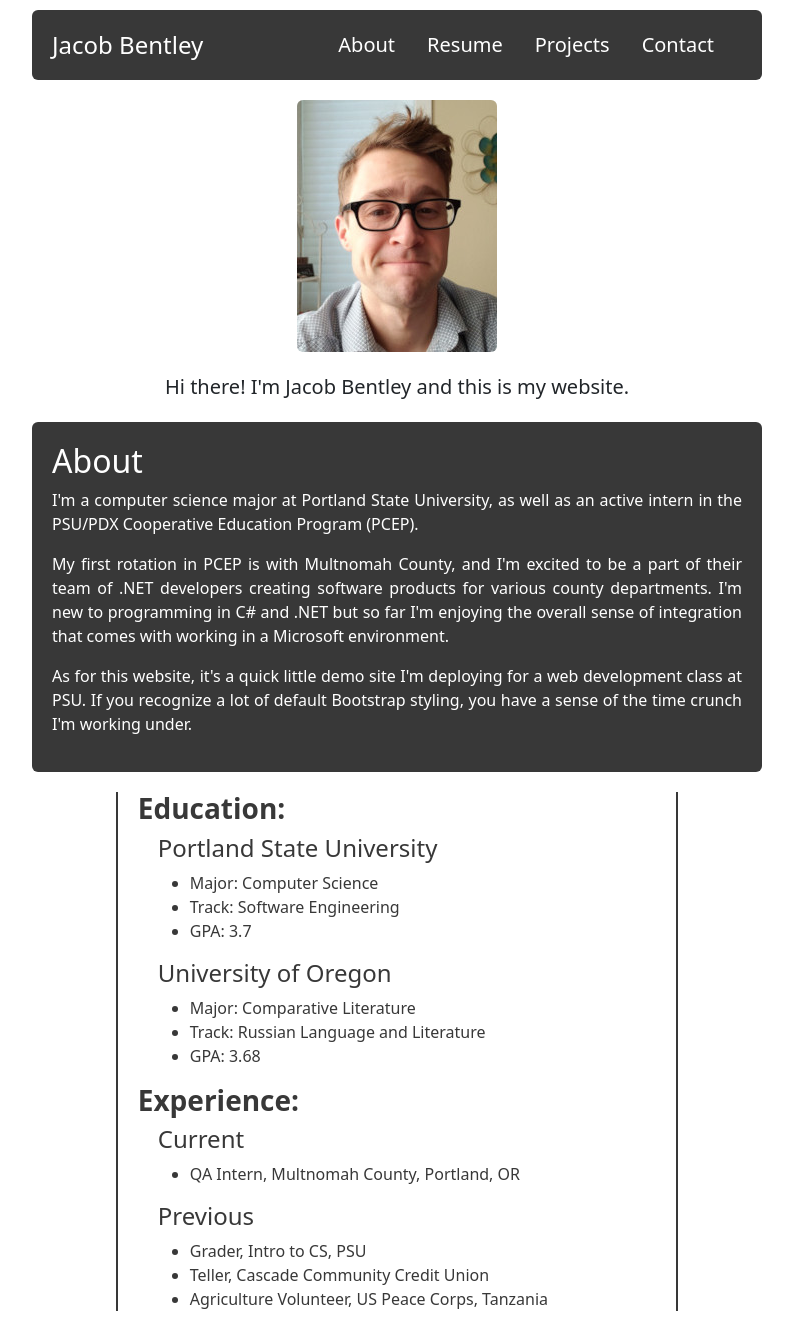
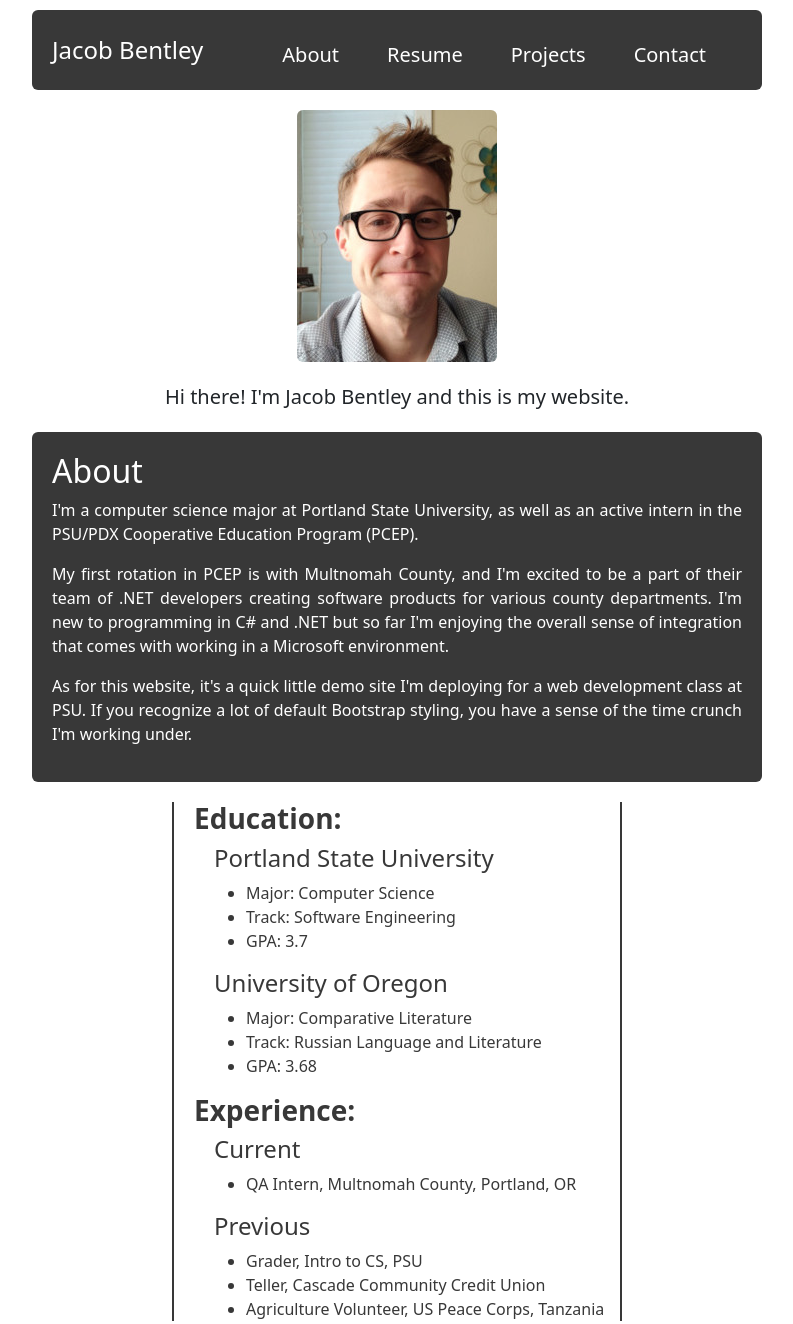
Before and after one commit to jpb7/portfolio, a plain HTML site: page index.html in a window 1280 px wide. Shown: the top 1324 px of the page, without its empty margins (243-1036 px from the left). Drawn offline with nearby package versions, Linux system fonts and the light colour scheme.

Commit message:
Final commit, out of time: collapsible navbar, responsive form

```diff
--- a/css/styles.css
+++ b/css/styles.css
@@ -1,12 +1,21 @@
 :root {
     --dark-gray: #383838;
 }
+
+.main {
+    max-width: 750px;
+}
+
 .bg-dark {
     background-color: var(--dark-gray) !important;
 }
 
 #nav-obj {
     margin: 10px;
+}
+
+.navbar-nav {
+    margin-top: 10px;
 }
 
 .navbar-toggler {
@@ -40,13 +49,19 @@
 @media (min-width: 414px) {
     #resume {
         border: none;
+        width: 85%;
     }
     .carousel-item>img {
-        height: 150px;
+        height: 175px;
     }
 }
 
 @media (min-width: 768px) {
+    #resume {
+        border-left: solid 2px var(--dark-gray);
+        border-right: solid 2px var(--dark-gray);
+        width: 60%;
+    }
     .carousel-item>img {
         height: 300px;
     }
@@ -55,8 +70,6 @@
 #resume {
     color: var(--dark-gray);
     margin: 20px 10px 20px 10px;
-    border-left: solid 2px var(--dark-gray);
-    border-right: solid 2px var(--dark-gray);
 }
 
 .resume-header {
@@ -98,7 +111,3 @@
     margin-bottom: 10px;
     text-align: right;
 }
-
-.main {
-    max-width: 750px;
-}
--- a/index.html
+++ b/index.html
@@ -27,32 +27,36 @@
   <div class="main d-block mx-auto">
 
   <!-- Navbar -->
-  <nav id="nav-obj" class="navbar navbar-expand-md navbar-dark bg-dark rounded">
+  <nav id="nav-obj" class="navbar navbar-collapse navbar-expand-md navbar-dark bg-dark rounded">
+
     <span id="logo" class="navbar-brand mb-0 h1">Jacob Bentley</span>
-      <button class="navbar-toggler" type="button" data-bs-toggle="collapse" data-bs-target="#navbarNav"
-        aria-controls="navbarNav" aria-expanded="false" aria-label="Toggle navigation">
+
+    <button class="navbar-toggler" type="button" data-bs-toggle="collapse" data-bs-target="#navbar-menu" aria-controls="navbar-menu" aria-expanded="false" aria-label="Toggle navigation">
       <span class="navbar-toggler-icon"></span>
     </button>
-    <div class="collapse navbar-collapse justify-content-end">
-      <ul class="navlist navbar-expand-md navbar-brand mb-0 navbar navbar-dark bg-dark">
-        <li class="navbar-brand mb-0 h2">
-          <a class="navbar-brand mb-0 navbar navbar-dark bg-dark"
+
+    <!-- Navbar links -->
+    <div id="navbar-menu" class="collapse navbar-collapse justify-content-end">
+      <ul class="navbar-nav navbar-collapse-sm navbar-brand mb-0 navbar navbar-dark bg-dark">
+        <li class="nav-item navbar-brand mb-0 h2">
+          <a class="nav-link navbar-brand mb-0 navbar navbar-dark bg-dark"
             href="#about">About</a>
         </li>
-        <li class="navbar-brand mb-0 h2">
-          <a class="navbar-brand mb-0 navbar navbar-dark bg-dark"
+        <li class="nav-item navbar-brand mb-0 h2">
+          <a class="nav-link navbar-brand mb-0 navbar navbar-dark bg-dark"
             href="#resume">Resume</a>
         </li>
-        <li class="navbar-brand mb-0 h2">
+        <li class="nav-item nav-link navbar-brand mb-0 h2">
           <a class="navbar-brand mb-0 navbar navbar-dark bg-dark"
             href="#projects">Projects</a>
         </li>
-        <li class="navbar-brand mb-0 h2">
+        <li class="nav-item nav-link navbar-brand mb-0 h2">
           <a class="navbar-brand mb-0 navbar navbar-dark bg-dark"
             href="#contact">Contact</a>
         </li>
       </ul>
     </div>
+
   </nav>
 
   <!-- Welcome -->
@@ -79,7 +83,7 @@
   </section>
 
   <!-- Resume -->
-  <section id="resume" class="d-block mx-auto w-75">
+  <section id="resume" class="d-block mx-auto">
     <div class="education">
       <h3 class="resume-header">Education:</h3>
       <div class="psu-info">
@@ -134,7 +138,7 @@
               CS-350: Algorithms
             </a>
           </h4>
-          <p class="text-center">Python code implementing various algorithms.</p>
+          <p class="text-center">Python code solving various problems and implementing different types of algorithms.</p>
       </div>
 
       <!-- Second slide -->
@@ -145,7 +149,7 @@
             Red-Black Tree
           </a>
         </h4>
-        <p class="text-center">A homebrew binary tree in C++.</p>
+        <p class="text-center">A homebrew binary tree in C++. Still a work in progress: will eventually work for generic types.</p>
       </div>
 
       <!-- Third slide -->
@@ -156,15 +160,17 @@
             CS-410: Intro to Web Development
           </a>
         </h4>
-        <p class="text-center">Assignments covering HTML, CSS, and JavaScript.</p>
+        <p class="text-center">Assignments covering HTML, CSS, and JavaScript, as well as frameworks like Bootstrap.</p>
       </div>
     </div>
 
-    <!-- Carousel controls -->
+    <!-- Carousel prev button -->
     <button class="carousel-control-prev" type="button" data-bs-target="#carouselExampleDark" data-bs-slide="prev">
       <span class="carousel-control-prev-icon" aria-hidden="true"></span>
       <span class="visually-hidden">Previous</span>
     </button>
+
+    <!-- Carousel next button -->
     <button class="carousel-control-next" type="button" data-bs-target="#carouselExampleDark" data-bs-slide="next">
       <span class="carousel-control-next-icon" aria-hidden="true"></span>
       <span class="visually-hidden">Next</span>
@@ -178,26 +184,37 @@
     <form class="d-block mx-auto w-75 contact-form">
       <h2>Contact</h2>
       <div class="row mb-3">
-        <div class="col">
+
+        <!-- Input name -->
+        <div class="col-xs-1 col-md-6">
           <label for="name" class="form-label">Name:</label>
           <input type="text" class="form-control" id="name" />
         </div>
+
+        <!-- Input email -->
         <div class="col">
           <label for="email" class="form-label">Email:</label>
           <input type="email" class="form-control" id="email" placeholder="example@gmail.com">
         </div>
       </div>
+
+      <!-- Input message -->
       <div class="row mb-3">
         <div class="col">
           <label for="message" class="form-label">Message:</label>
           <textarea class="form-control" id="message" rows="3"></textarea>
-      </div></div>
+        </div>
+      </div>
+
+      <!-- Form buttons -->
       <button type="submit" class="btn btn-primary">Submit</button>
       <button type="reset" class="btn btn-outline-primary">Reset</button>
+
     </form>
     </div>
   </section>
 
+  <!-- Copyright -->
   <footer class="d-block float-right">
     <div class="text-muted">&copy; Jacob Bentley, 2022</div>
   </footer>
```
Lines whose indentation alone changed are shown as unchanged.
